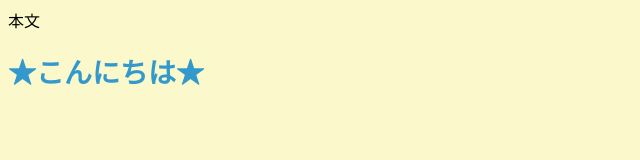
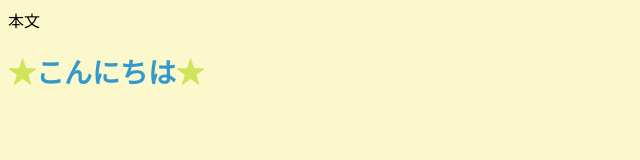
Before and after one commit to yukito1027/2016web1-4, a plain HTML site: page index.html in a window 1280 px wide. Shown: the full height of the page, 0-640 px from the left. Drawn offline with Linux system fonts and the light colour scheme.

Commit message:
Update default.css

```diff
--- a/css/default.css
+++ b/css/default.css
@@ -19,3 +19,6 @@ li{
     font-size: 0.8em;
     color: #333333;
 }
+h1 span{
+    color: #d0e35b;
+}
```
